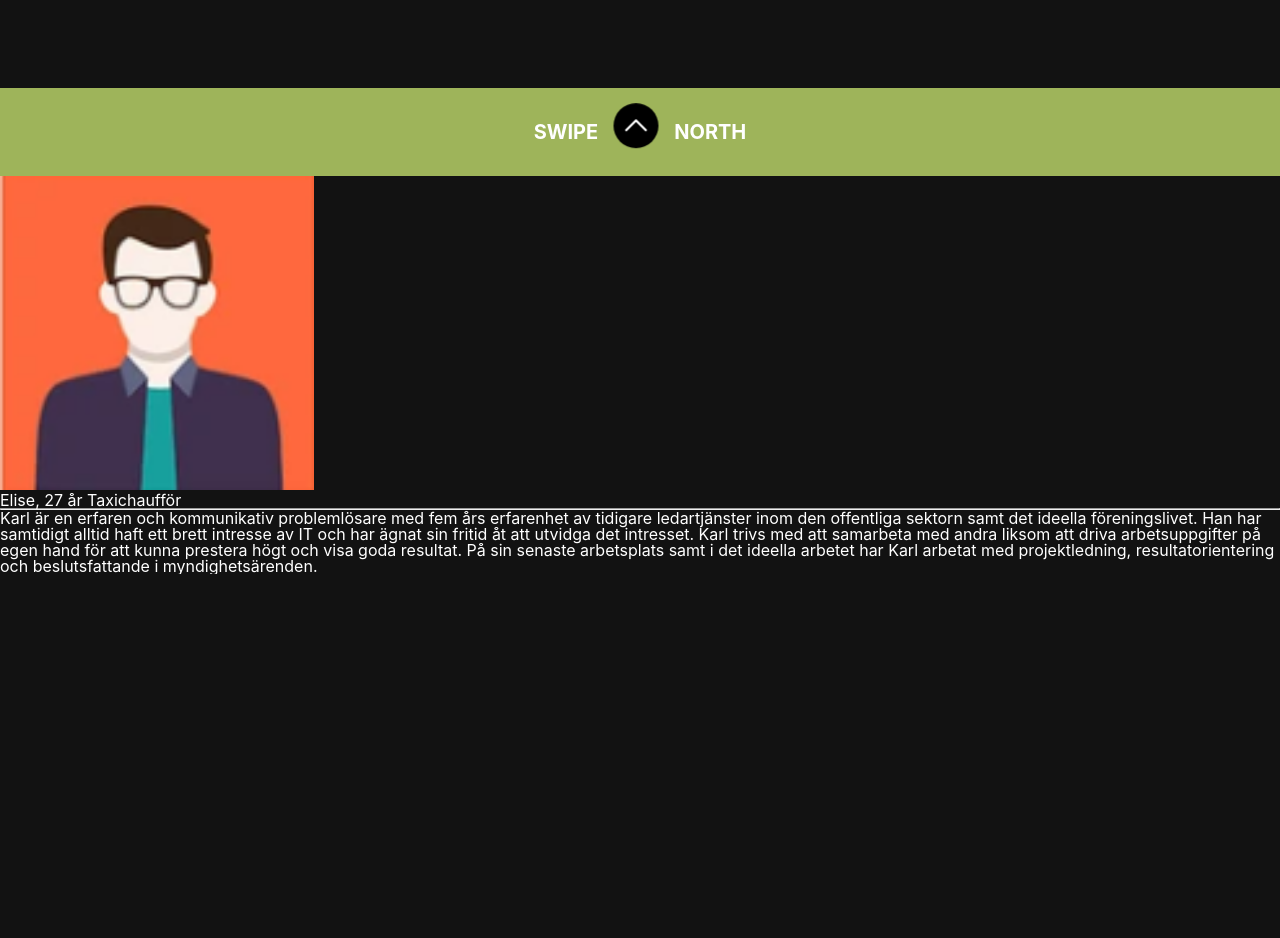
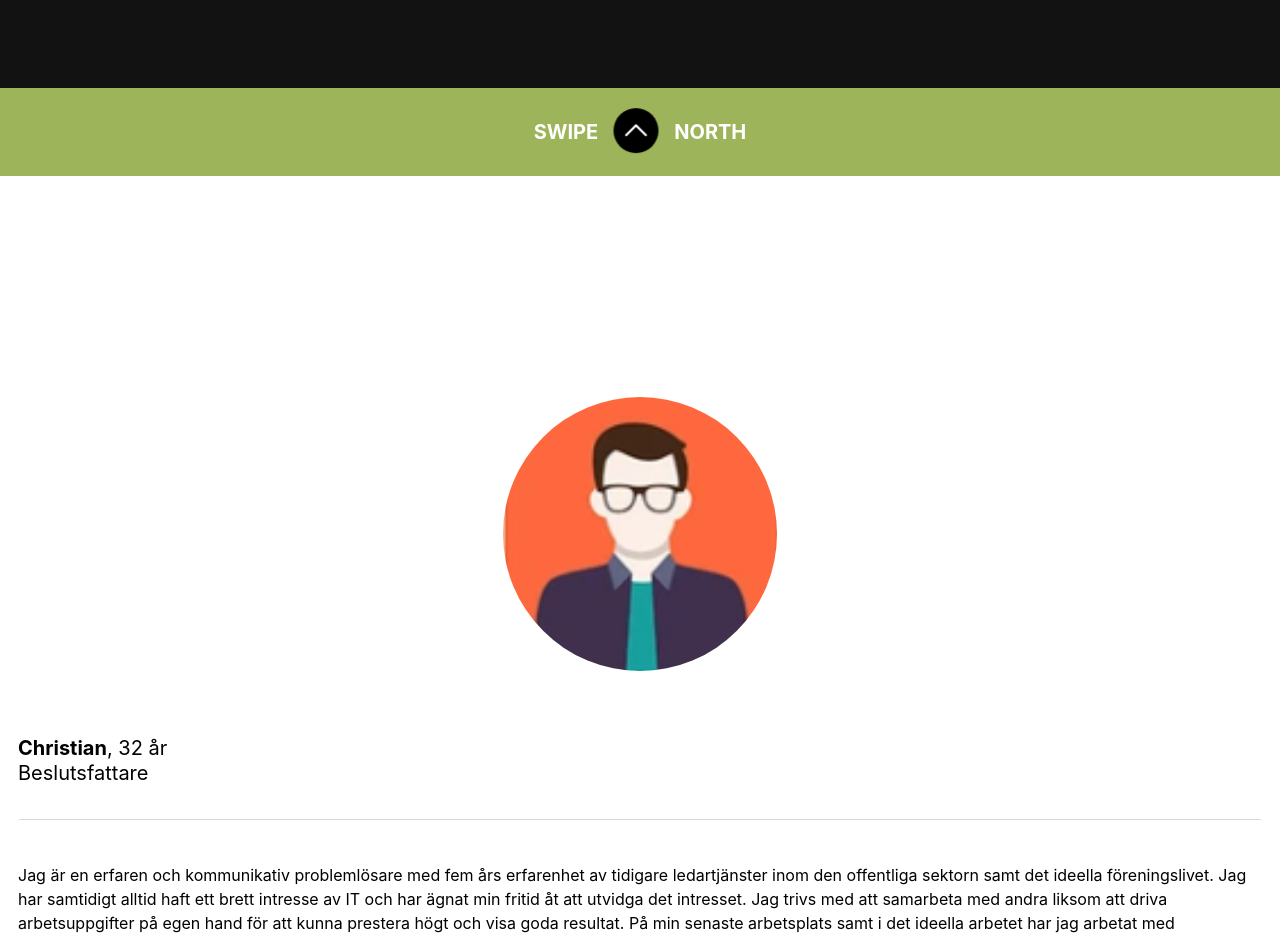
Before and after one commit to xxrobone/swipenorth_team1, a Next.js app: page /profilepage in a window 1280 px wide. Shown: the top 938 px of the page. Before the commit the page ends 800 px from the top, so only its background shows below. Built offline with nearby package versions, Linux system fonts and the light colour scheme.

Commit message:
Profile page with image and text done

```diff
--- a/src/components/profile/Profile.jsx
+++ b/src/components/profile/Profile.jsx
@@ -1,26 +1,35 @@
 import React from 'react'
 import profilepic from 'public/images/profilepic.png'
 import Image from 'next/image'
+import styles from './Profile.module.scss'
+import VisaCV from '../visacv/VisaCV'
 
 export default function Profile() {
   return (
       <>
-    <div>
-        <Image src={profilepic} alt="profile picture" height={314} width={314}/>
-    </div>
-    <div>
+      <div className={styles.main}>
+        <div className={styles.image}>
+            <Image className={styles.profilePic} src={profilepic} alt="profile picture" height={314} width={314} />
+        </div>
         <div>
-            <p>Elise, 27 år Taxichaufför </p>
+            <div className={styles.name}>
+               <p><span>Christian</span>, 32 år
+               <br/>
+               Beslutsfattare </p>
+            </div>
+            <hr/>
+            <p>Jag är en erfaren och kommunikativ problemlösare med fem års erfarenhet av tidigare
+              ledartjänster inom den offentliga sektorn samt det ideella föreningslivet.
+              Jag har samtidigt alltid haft ett brett intresse av IT och har ägnat min
+              fritid åt att utvidga det intresset. Jag trivs med att samarbeta med andra
+              liksom att driva arbetsuppgifter på egen hand för att kunna prestera högt och
+              visa goda resultat. På min senaste arbetsplats samt i det ideella arbetet har jag
+              arbetat med projektledning, resultatorientering och beslutsfattande i myndighetsärenden.</p>
         </div>
-        <hr/>
-        <p>Karl är en erfaren och kommunikativ problemlösare med fem års erfarenhet av tidigare
-           ledartjänster inom den offentliga sektorn samt det ideella föreningslivet. Han har
-           samtidigt alltid haft ett brett intresse av IT och har ägnat sin fritid åt att utvidga
-           det intresset. Karl trivs med att samarbeta med andra liksom att driva arbetsuppgifter
-           på egen hand för att kunna prestera högt och visa goda resultat. På sin senaste arbetsplats
-           samt i det ideella arbetet har Karl arbetat med projektledning,
-           resultatorientering och beslutsfattande i myndighetsärenden.</p>
-    </div>
+        <div>
+            {/* <VisaCV /> */}
+        </div>
+      </div>
     </>
   )
 }
--- /dev/null
+++ b/src/components/profile/Profile.module.scss
@@ -0,0 +1,37 @@
+.main{
+    display: flex;
+    flex-direction: column;
+    justify-content: center;
+    align-items: center;
+    align-content: center;
+    background: #FFFFFF;
+    width: 100svw;
+    height: 100svh;
+}
+.main p{
+    color: #000;
+    margin: 43px 18px 34px;
+    line-height: 24.2px;
+}
+.name{
+    font-size:20px;
+    line-height:24.2px;
+}
+.name span{
+    font-weight: 700;
+}
+.main hr{
+    margin: 19px;
+    border-width:0;
+    height: 1px;
+    color:rgba(0, 0, 0, 0.15);
+    background-color:rgba(0, 0, 0, 0.15);
+}
+.image{
+    margin-top:219px;
+    width: auto;
+}
+.profilePic{
+    padding: 20px;
+    border-radius: 100%;
+}
--- /dev/null
+++ b/src/components/visacv/VisaCV.jsx
@@ -0,0 +1,12 @@
+import React from 'react'
+import SwipeUpArrow from '../swipeUpArrow/SwipeUpArrow'
+import styles from './VisaCV.module.scss'
+
+export default function VisaCV() {
+  return (
+    <div className={styles.footer2}>
+        <SwipeUpArrow />
+        <h2>VisaCV </h2>
+    </div>
+  )
+}
--- /dev/null
+++ b/src/components/visacv/VisaCV.module.scss
@@ -0,0 +1,8 @@
+.footer2{
+    background-color: #000;
+    width: 100svw;
+    height: 159px;
+}
+.swipeUpArrow{
+    background: #fff;
+}
--- a/src/pages/profilepage.js
+++ b/src/pages/profilepage.js
@@ -1,10 +1,13 @@
 import React from 'react'
 import Profile from '@/components/profile/profile'
+import VisaCV from '@/components/visacv/VisaCV'
 
 export default function profilepage() {
   return (
-    <div>
-        <Profile />
-    </div>
+      <>
+        <div>
+            <Profile />
+        </div>
+    </>
   )
 }
```
